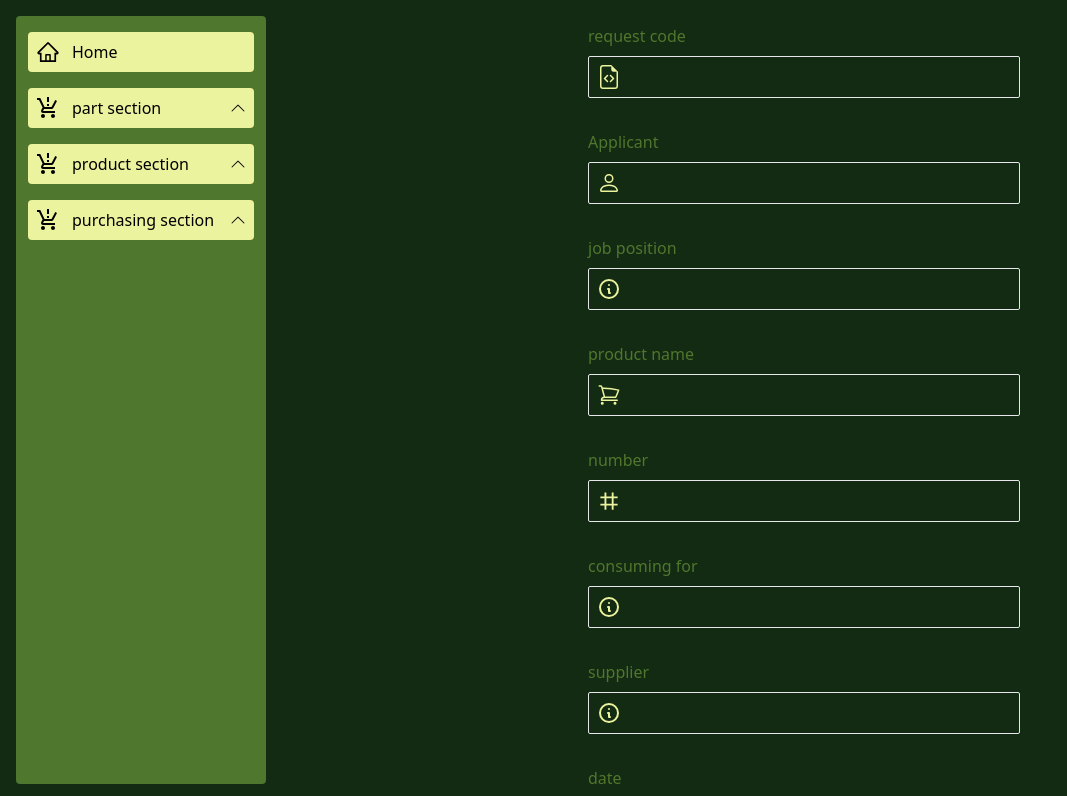
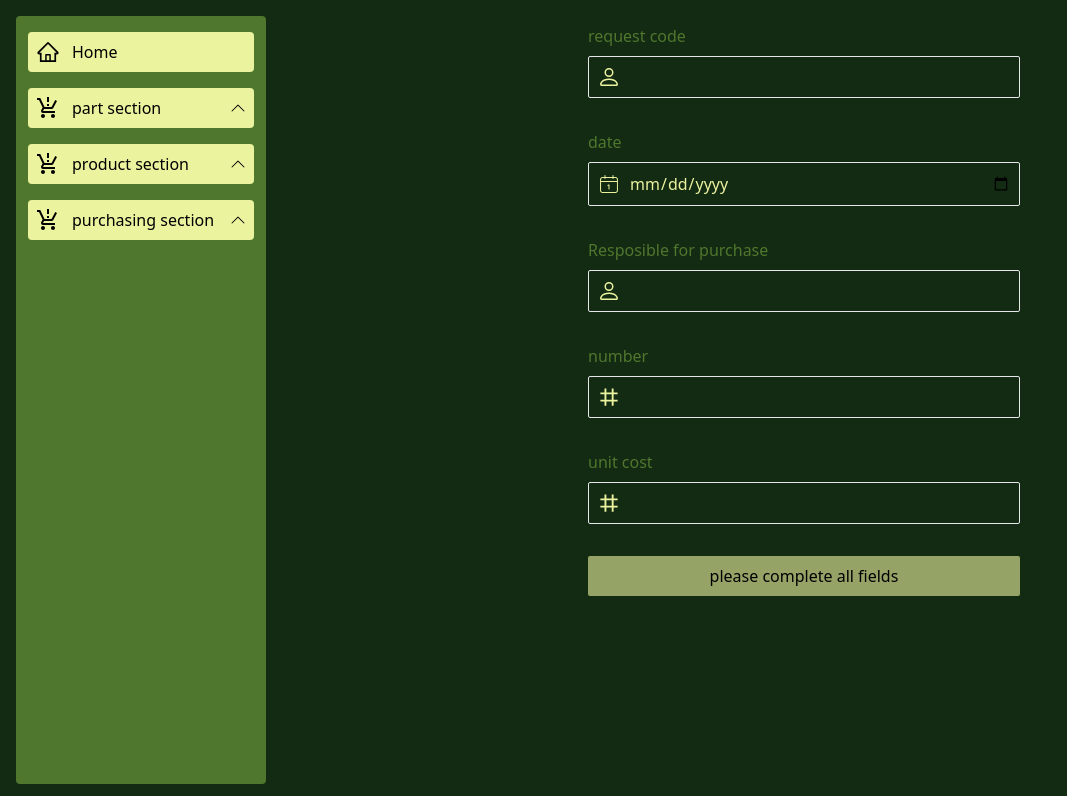
Before and after one commit to Arman-Abbasian/inventory_app_with_react_router_dom_persianVersion, a React (Create React App) app: page /Purchasing in a window 1280 px wide. Shown: the top 796 px of the page, without its empty margins (0-1067 px from the left). Built offline with nearby package versions, Linux system fonts and the light colour scheme; data requests are answered from the project's data file; the HTML template or start-up script is replaced by a standard one.

Commit message:
make some changes

```diff
--- a/server/db.json
+++ b/server/db.json
@@ -341,5 +341,16 @@
       "neededDate": "2023-01-02",
       "id": 1
     }
+  ],
+  "purchasing": [
+    {
+      "requestCode": "weee2",
+      "date": "2023-01-03",
+      "personnel": "ali yousefi",
+      "number": 12000,
+      "unitCost": 3000,
+      "wholeCost": 36000000,
+      "id": 1
+    }
   ]
 }
--- a/src/components/Navigation.jsx
+++ b/src/components/Navigation.jsx
@@ -358,7 +358,7 @@ const Navigation = () => {
             <li>
               <Link
                 onClick={() => setShowAside(false)}
-                to={"/PurchasingCondition"}
+                to={"/PurchasingRequestList"}
                 className="flex items-center p-2 rounded-lg  hover:bg-primary_red"
               >
                 <CiCircleList className="w-6 h-6 " />
@@ -695,7 +695,7 @@ const Navigation = () => {
             <li>
               <Link
                 onClick={() => setShowProductSection(false)}
-                to={"/PurchasingCondition"}
+                to={"/PurchasingRequestList"}
                 className="flex items-center p-2 rounded-lg  hover:bg-primary_red"
               >
                 <CiCircleList className="w-6 h-6 " />
--- a/src/pages/Purchasing.jsx
+++ b/src/pages/Purchasing.jsx
@@ -14,43 +14,33 @@ import { BsPerson,BsFileEarmarkCode } from "react-icons/bs";
 
 const initialValues = {
   requestCode: "",
+  date: "",
   personnel: "",
-  jobPosition: "",
-  whole: "",
   number: "",
-  consumingFor: "",
-  supplier: "",
-  date: "",
-  neededDate: "",
+  unitCost: "",
 };
 
 const validationSchema = Yup.object({
   requestCode: Yup.string().required("request code is required"),
-  personnel: Yup.string().required("applicant is required"),
-  jobPosition: Yup.string().required("job position code is required"),
-  whole: Yup.string().required("product name code is required"),
+  date: Yup.date("the format is not date format").required("date is required"),
+  personnel: Yup.string().required("resposible for purchase is required"),
   number: Yup.number("the format is not number format").required(
     "number is required"
   ),
-  consumingFor: Yup.string().required("consuming for is required"),
-  supplier: Yup.string().required("supplier is required"),
-  date: Yup.date("the format is not date format").required("data is required"),
-  neededDate: Yup.date("the format is not date format").required(
-    "eeded data is required"
+  unitCost: Yup.number("the format is not number format").required(
+    "unit cost is required"
   ),
+
 });
 
 const Purchasing = () => {
-  const [personnel, setPersonnel] = useState(null);
-  const [jobPosition, setJobPosition] = useState(null);
-  const [whole, setWhole] = useState(null);
-  const [supplier, setSupplier] = useState(null);
-
+  const [requestCode, setRequestCode] = useState(null);
+  const[personnel,setPersonnel]=useState(null)
   let navigate = useNavigate();
 
   const onSubmit = (values, { resetForm }) => {
     axios
-      .post(`http://localhost:4000/purchasingReequests`, values)
+      .post(`http://localhost:4000/purchasing`, {...values,wholeCost:values.number*values.unitCost})
       .then((res) => {
         navigate("/PurchasingCondition");
         toast.success("purchase request added successfully");
@@ -59,34 +49,21 @@ const Purchasing = () => {
     resetForm();
   };
 
-  //get the applicant list from DB
+  //get the requst code list from DB
+  useEffect(() => {
+    axios
+      .get(`http://localhost:4000/purchasingReequests`)
+      .then((res) => setRequestCode(res.data))
+      .catch((err) => toast.error(err.message));
+  }, []);
+  //get the personnel list from DB
   useEffect(() => {
     axios
       .get(`http://localhost:4000/overall?category=personnel`)
       .then((res) => setPersonnel(res.data))
       .catch((err) => toast.error(err.message));
   }, []);
-  //get the job position list from DB
-  useEffect(() => {
-    axios
-      .get(`http://localhost:4000/overall?category=jobPosition`)
-      .then((res) => setJobPosition(res.data))
-      .catch((err) => toast.error(err.message));
-  }, []);
-  //get the supplier list from DB
-  useEffect(() => {
-    axios
-      .get(`http://localhost:4000/overall?category=supplier`)
-      .then((res) => setSupplier(res.data))
-      .catch((err) => toast.error(err.message));
-  }, []);
-  //get the product name list from DB
-  useEffect(() => {
-    axios
-      .get(`http://localhost:4000/overallProucts`)
-      .then((res) => setWhole(res.data))
-      .catch((err) => toast.error(err.message));
-  }, []);
+
 
   const formik = useFormik({
     initialValues,
@@ -97,42 +74,35 @@ const Purchasing = () => {
   console.log(formik.errors)
   return (
     <div className="lg:flex-1">
-      {personnel && jobPosition && whole && supplier && (
+      {personnel && requestCode && (
         <form
           onSubmit={formik.handleSubmit}
           className="container mx-auto max-w-md p-2 "
         >
           <div className="flex flex-col gap-4 justify-center items-center">
-            <Input
+          <SearchSelect
+              options={requestCode}
               name="requestCode"
               label="request code"
               formik={formik}
-              logo={
-                <BsFileEarmarkCode className="w-6 h-6 text-primary_cream" />
-              }
+              logo={<BsPerson className="w-6 h-6 text-primary_cream" />}
+            />
+            <Input
+              type="date"
+              label="date"
+              name="date"
+              formik={formik}
+              logo={<CiCalendarDate className="w-6 h-6 text-primary_cream" />}
             />
 
             <SearchSelect
               options={personnel}
               name="personnel"
-              label="Applicant"
+              label="Resposible for purchase"
               formik={formik}
               logo={<BsPerson className="w-6 h-6 text-primary_cream" />}
             />
-            <SearchSelect
-              options={jobPosition}
-              name="jobPosition"
-              label="job position"
-              formik={formik}
-              logo={<HiOutlineInformationCircle className="w-6 h-6 text-primary_cream" />}
-            />
-            <SearchSelect
-              options={whole}
-              name="whole"
-              label="product name"
-              formik={formik}
-              logo={<HiOutlineShoppingCart className="w-6 h-6 text-primary_cream" />}
-            />
+
             <Input
               type="number"
               label="number"
@@ -141,33 +111,14 @@ const Purchasing = () => {
               logo={<AiOutlineNumber className="w-6 h-6 text-primary_cream" />}
             />
             <Input
-              label="consuming for"
-              name="consumingFor"
+              type="number"
+              label="unit cost"
+              name="unitCost"
               formik={formik}
-              logo={<HiOutlineInformationCircle className="w-6 h-6 text-primary_cream" />}
+              logo={<AiOutlineNumber className="w-6 h-6 text-primary_cream" />}
             />
 
-            <SearchSelect
-              options={supplier}
-              name="supplier"
-              label="supplier"
-              formik={formik}
-              logo={<HiOutlineInformationCircle className="w-6 h-6 text-primary_cream" />}
-            />
-            <Input
-              type="date"
-              label="date"
-              name="date"
-              formik={formik}
-              logo={<CiCalendarDate className="w-6 h-6 text-primary_cream" />}
-            />
-            <Input
-              type="date"
-              label="needed date"
-              name="neededDate"
-              formik={formik}
-              logo={<CiCalendarDate className="w-6 h-6 text-primary_cream" />}
-            />
+
 
             <button
               disabled={!formik.isValid}
--- a/src/pages/PurchasingCondition.jsx
+++ /dev/null
@@ -1,5 +0,0 @@
-const PurchasingCondition = () => {
-  return <div>Purchasing Condition</div>;
-};
-
-export default PurchasingCondition;
--- /dev/null
+++ b/src/pages/PurchasingRequestList.jsx
@@ -0,0 +1,27 @@
+import axios from "axios";
+import { useEffect, useState } from "react";
+import { toast } from "react-hot-toast";
+
+const PurchasingRequestList = () => {
+  const [allPurchasingRequests, setAllPurchasingRequest] = useState(null);
+  useEffect(() => {
+    axios
+      .get(`http://localhost:4000/purchasingReequests`)
+      .then(res=>setAllPurchasingRequest(res.data))
+      .catch((err) => toast.error(err.message));
+  }, []);
+
+  return( <div>
+    {allPurchasingRequests &&
+     allPurchasingRequests.map(item=>(
+      <p>{item.requestCode}</p>
+     ))
+    }
+
+
+  </div>
+  )
+
+};
+
+export default PurchasingRequestList;
--- a/src/routes.js
+++ b/src/routes.js
@@ -20,7 +20,7 @@ import EnterProductsList from "./pages/EnterProductsList";
 import ExitProductsList from "./pages/ExitProductsList";
 import PurchaseRequest from "./pages/PurchaseRequest";
 import Purchasing from "./pages/Purchasing";
-import PurchasingCondition from "./pages/PurchasingCondition";
+import PurchasingRequestList from "./pages/PurchasingRequestList";
 
 
 const Routee = () => {
@@ -49,7 +49,7 @@ const Routee = () => {
 
             <Route path="/PurchaseRequest"  element={<PurchaseRequest />} />
             <Route path="/Purchasing"  element={<Purchasing />} />
-            <Route path="/PurchasingCondition"  element={<PurchasingCondition />} />
+            <Route path="/PurchasingRequestList"  element={<PurchasingRequestList />} />
 
 
             <Route path="/*" element={<NotFound />} />
```
Also changed, not shown: package.json (+10 -0 lines), 1 other file (tests, documents, lock files or other folders).
